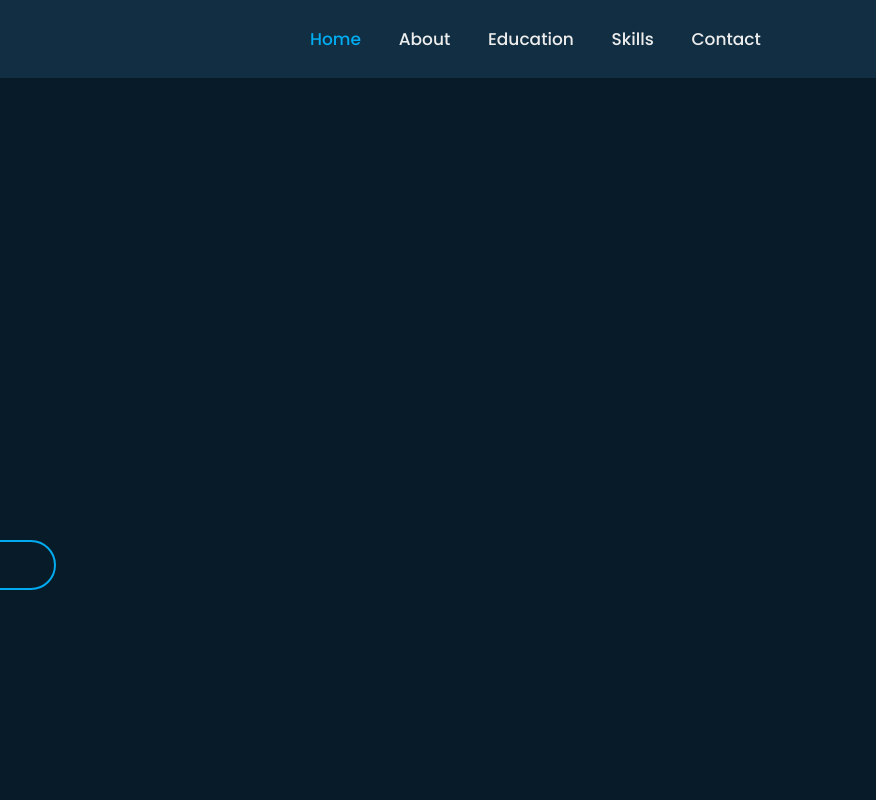
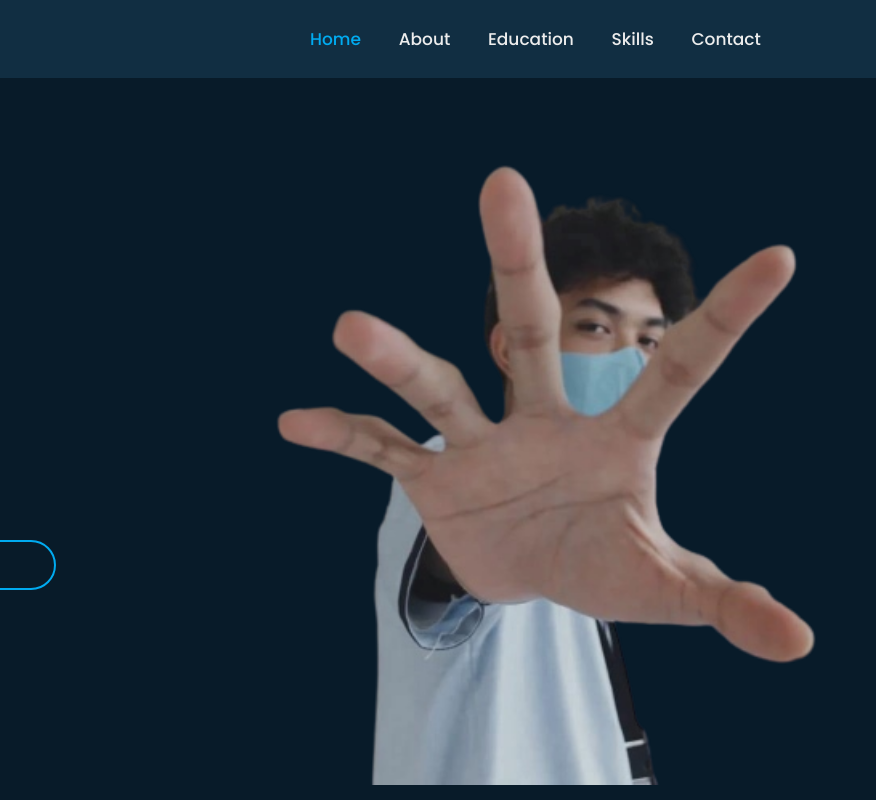
Before and after one commit to artnoblejas/artnoblejas.github.io, a plain HTML site: page portfolio.html in a window 1280 px wide. Shown: the top 800 px of the page, 404-1280 px from the left. Drawn offline with nearby package versions, Linux system fonts and the light colour scheme.

Commit message:
Update portflio.css

```diff
--- a/portflio.css
+++ b/portflio.css
@@ -77,7 +77,7 @@ section{
     padding: 0 9%;
     height: 100vh;
     width: 100%;
-    background: url('kk.png') no-repeat;
+    background: url('images/kk.png') no-repeat;
     background-size: 770px;
     background-position: right 50%;
 }
```
